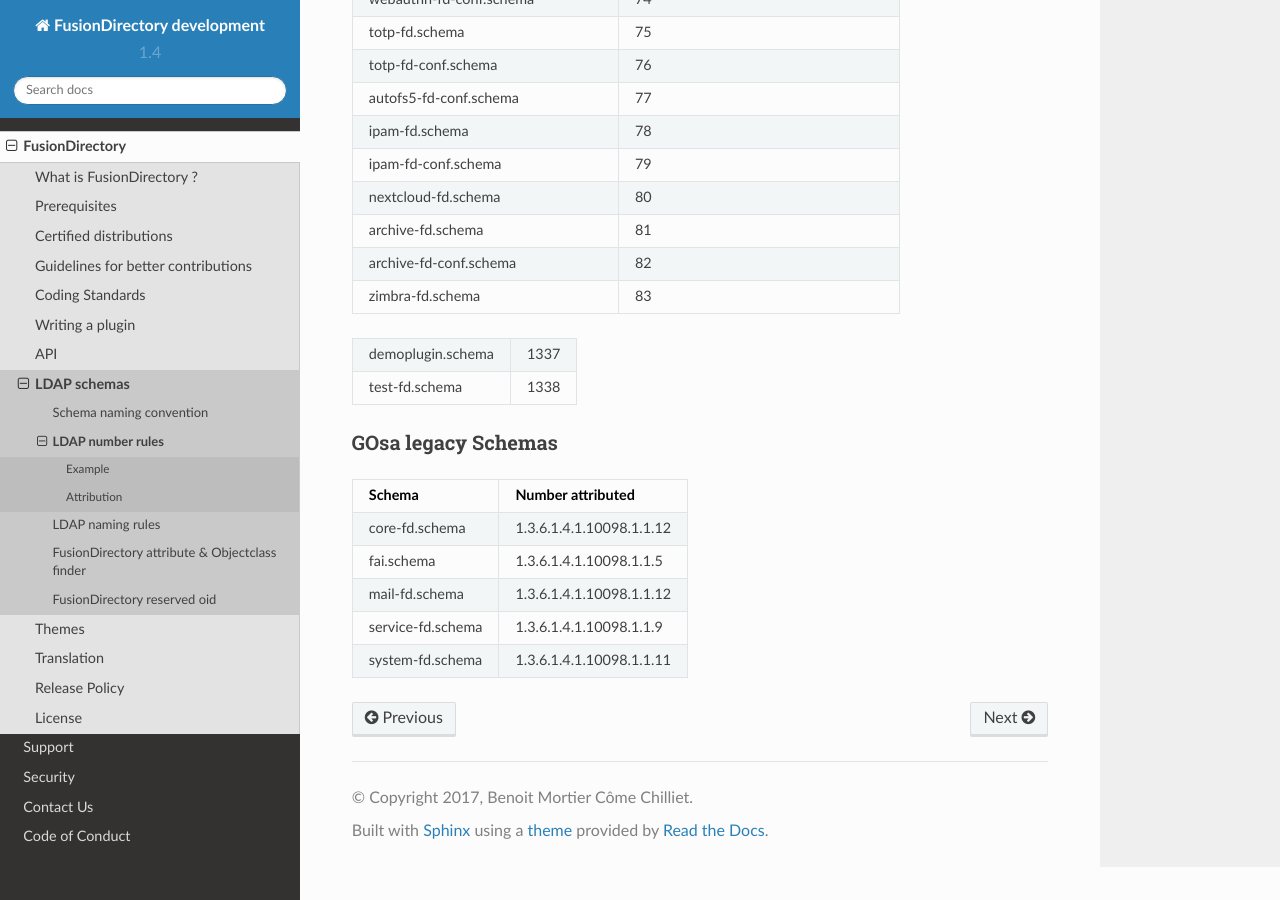
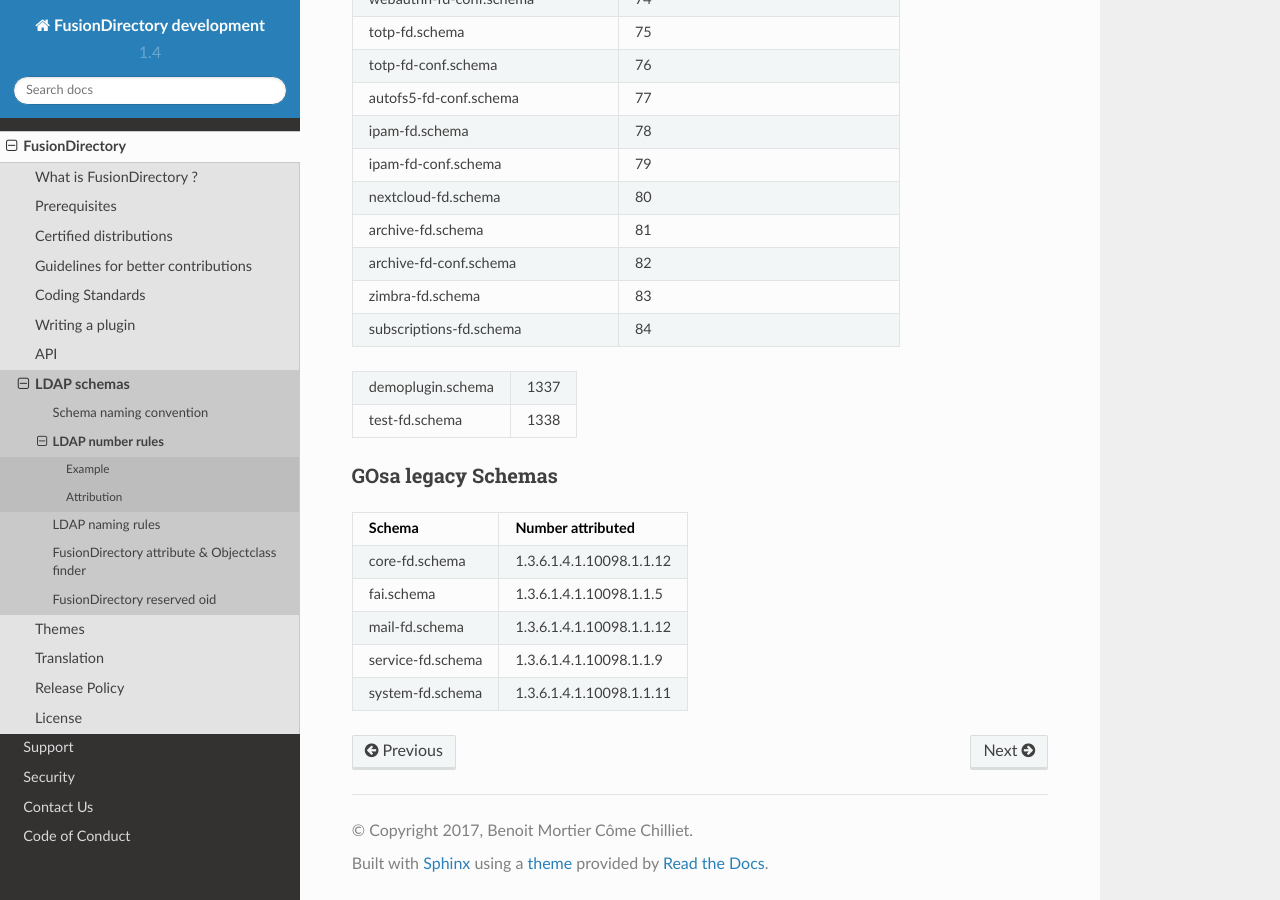
Before and after one commit to fusiondirectory/fusiondirectory-dev-manual, a Sphinx documentation site: the page built from source/fusiondirectory/schemas/numberrules.rst, in a window 1280 px wide and 900 px high, scrolled down 3322 px. Built offline with Sphinx 7.4.7 and the Read the Docs theme 2.0.0, drawn with Linux system fonts in a browser that asks for light colours.

Commit message:
Reserve number for subscriptions

```diff
--- a/source/fusiondirectory/schemas/numberrules.rst
+++ b/source/fusiondirectory/schemas/numberrules.rst
@@ -118,6 +118,7 @@
 archive-fd.schema                     81
 archive-fd-conf.schema                82
 zimbra-fd.schema                      83
+subscriptions-fd.schema               84
 ===================================== =====================
 
 ===================================== =====================
```
